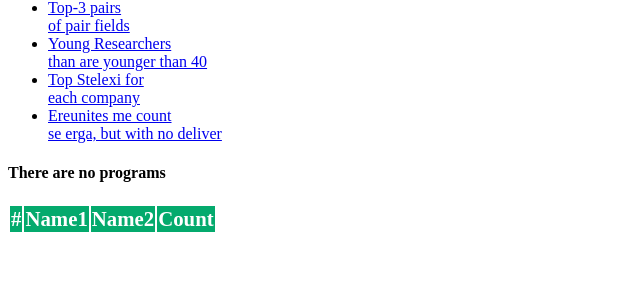
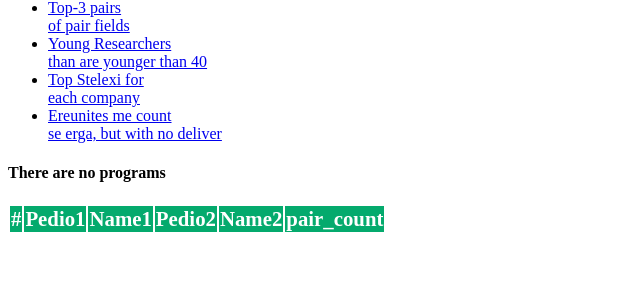
Before and after one commit to StefanosVks7/Project6_Database_NTUA, a PHP site: page /top3.php in a window 1280 px wide. Shown: the part 205-511 px from the top of the page, without its empty margins (0-640 px from the left). Run offline with PHP 8.4, Linux system fonts and the light colour scheme; data that the repository does not hold is empty.

Commit message:
Add files via upload

```diff
--- a/phpscripts/top3.php
+++ b/phpscripts/top3.php
@@ -28,9 +28,11 @@
         <thead>
             <tr>
                 <th>#</th>
+                <th>Pedio1</th>
                 <th>Name1</th>
+                <th>Pedio2</th>
                 <th>Name2</th>
-				<th>Count</th>
+				<th>pair_count</th>
             </tr>
         </thead>
         <?php
```
